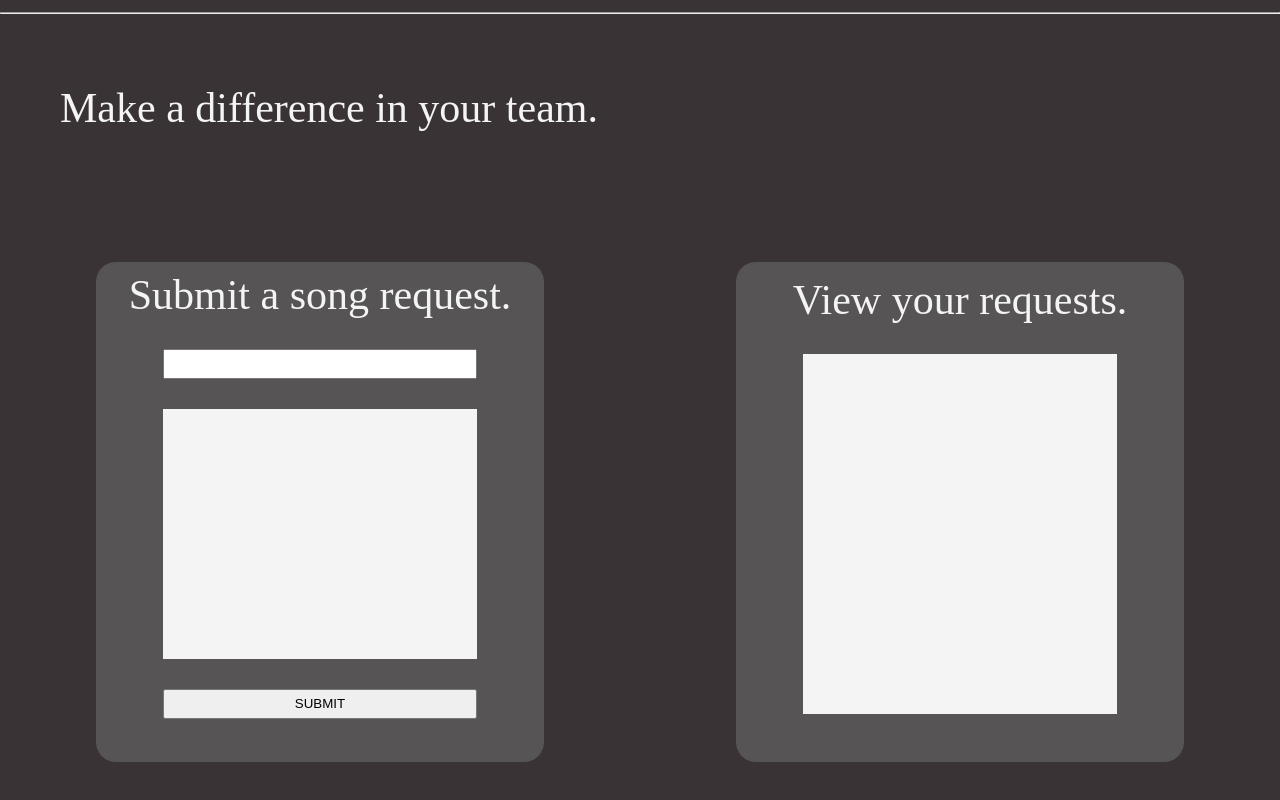
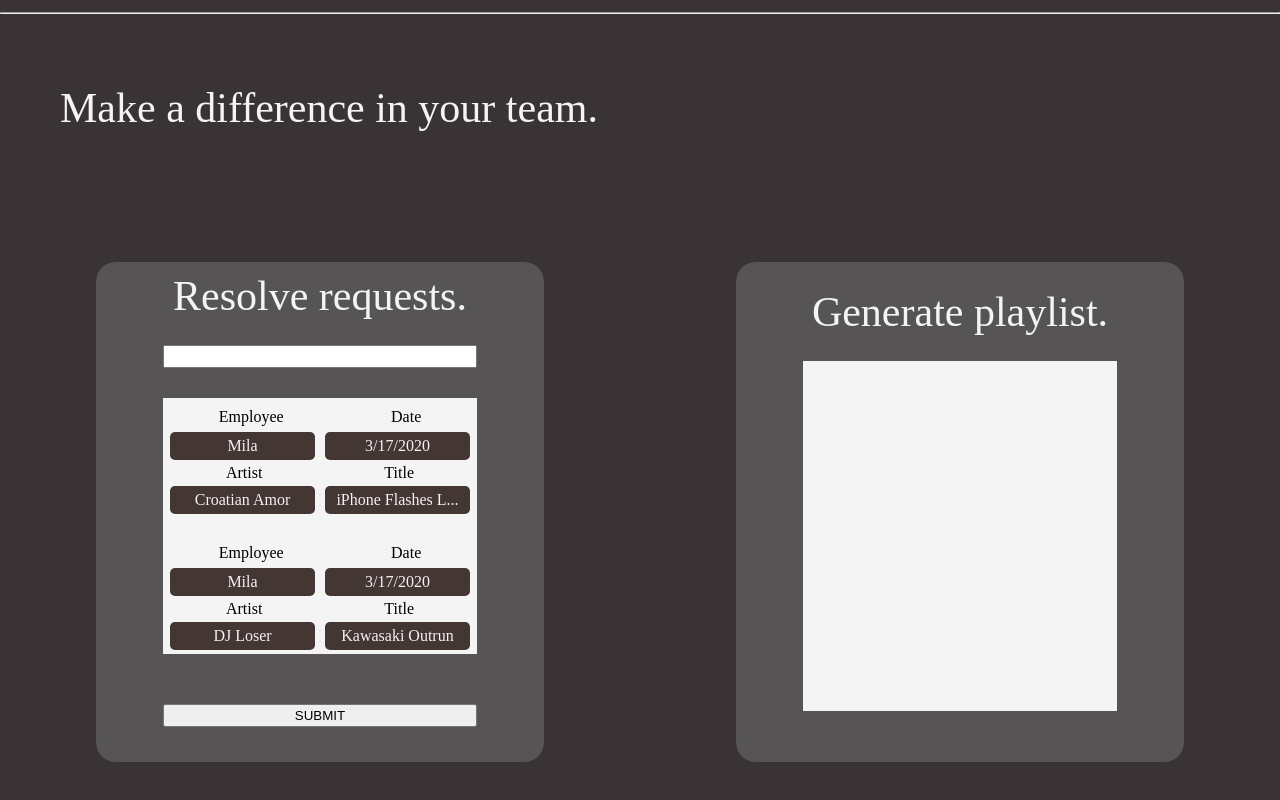
Before and after one commit to 2002-uta-java/Project2-PlaylistNRG-frontend, an Angular app: page /home in a window 1280 px wide. Shown: the part 908-1708 px from the top of the page. Built offline with nearby package versions, Linux system fonts and the light colour scheme; sample sign-in values are in the browser's storage.

Commit message:
Show pending requests

```diff
--- a/src/app/Components/home/home.component.css
+++ b/src/app/Components/home/home.component.css
@@ -129,7 +129,7 @@ hr:first-of-type{
     margin-top: 0;
 }
 
-/*Request Styling*/
+/*Request Container Styling*/
 .content-container{
     display: flex;
     flex-wrap: wrap;
@@ -137,7 +137,7 @@ hr:first-of-type{
 }
 
 .content p{
-    margin: 0;
+    margin: 10px auto;
 }
 
 .content{
@@ -158,18 +158,71 @@ hr:first-of-type{
 .content input[type=button], .content input[type=search], .results, .requests{
     height: 30px;
     width: 70%;
-    margin-top: 30px;
+    margin-top: 15px;
+    margin-bottom: 15px;
 }
 
 .content input[type=button], .requests{
     margin-bottom: 35px;
 }
 
+/*Search Result Styling*/
+
 .results{
     height: 250px;
     background-color: #F4F4F4;
 }
+
+/*Request Styling*/
+
 .requests{
-    height: 360px;
+    height: 350px;
     background-color: #F4F4F4;
+    color: black;
+    display: flex;
+    flex-wrap: wrap;
+    justify-content: center;
+    overflow-y: auto;
+    overflow-x: hidden;
 }
+
+.request{
+    text-align: center;
+    margin: 10px;
+    display: flex;
+    align-items: center;
+    justify-content: center;
+    flex-direction: column;
+}
+
+.data{
+    background-color: #433633;
+    color: #F7F0F5;
+    border-radius: 5px;
+    padding: 5px;
+    margin: 0 5px;
+    width: 145px;
+}
+
+.data-head{
+    display: flex;
+    width: 100%;
+}
+
+.data-head span{
+    margin: auto;
+    text-align: center;
+}
+
+.top, .bottom{
+    display: flex;
+    margin: 4px 0;
+}
+
+.top{
+    margin-top: 6px;
+}
+
+.bottom{
+    margin-bottom: 20px;
+}
--- a/src/app/Components/home/home.component.html
+++ b/src/app/Components/home/home.component.html
@@ -27,9 +27,11 @@
         </ul>
     </div>
     <hr>
-    <div class="section request">
+    <div class="section">
         <p>Make a difference in your team.</p>
         <div class="content-container">
+            <div *ngIf="role === 'Manager'; then managerDash else employeeDash;"></div>
+            <ng-template #employeeDash>
                 <div class="content">
                     <p>Submit a song request.</p>
                     <input type="search" />
@@ -44,6 +46,42 @@
 
                     </div>
                 </div>
+            </ng-template>
+            <ng-template #managerDash>
+                <div class="content">
+                    <p>Resolve requests.</p>
+                    <input type="search" />
+                    <div class="requests">
+                        <ul>
+                            <li class="request" *ngFor="let request of requests">
+                                <span class="data-head">
+                                    <span>Employee</span>
+                                    <span>Date</span>
+                                </span>
+                                <div class="top">
+                                    <span class="data">{{request.employeeName}}</span>
+                                    <span class="data">{{request.date}}</span>
+                                </div>
+                                <span class="data-head">
+                                    <span>Artist</span>
+                                    <span>Title</span>
+                                </span>
+                                <div class="bottom">
+                                    <span class="data">{{request.artist | shorten:16}}</span>
+                                    <span class="data">{{request.title | shorten:16}}</span>
+                                </div>
+                            </li>
+                        </ul>
+                    </div>
+                    <input type="button" (click)="submitSongRequest()" value="SUBMIT" />
+                </div>
+                <div class="content">
+                    <p>Generate playlist.</p>
+                    <div class="requests">
+
+                    </div>
+                </div>
+            </ng-template>
         </div>
     </div>
 </div>
--- a/src/app/Components/home/home.component.ts
+++ b/src/app/Components/home/home.component.ts
@@ -1,6 +1,7 @@
 import { Component } from '@angular/core';
 import { Router } from "@angular/router";
 import { HttpClient } from '@angular/common/http';
+import { ShortenPipe } from '../../Pipes/shorten.pipe';
 
 function getHashParams() {
   var hashParams = {};
@@ -23,9 +24,26 @@ export class HomeComponent {
   id: number;
   teamTracks: String[];
   personalTracks: String[];
+  //init value for testing
+  role: String = "Manager";
+  //request data for testing
+  requests = [
+    {
+      employeeName: "Mila",
+      date: "3/17/2020",
+      artist: "Croatian Amor",
+      title: "iPhone Flashes Lead the Way to the Underground Clubs"
+    },
+    {
+      employeeName: "Mila",
+      date: "3/17/2020",
+      artist: "DJ Loser",
+      title: "Kawasaki Outrun"
+    }
+  ];
   constructor(private router: Router, private http: HttpClient) {
     //get OAuth token from local storage
-    let auth:string = localStorage.getItem("Authorization");
+    let auth: string = localStorage.getItem("Authorization");
     //check if the token exists
     if (auth !== null) {
       //if the token is persisted in local storage (user logged in and refreshed):
@@ -68,13 +86,13 @@ export class HomeComponent {
                 image: track.album.images[1].url
               }
             });
-            this.personalTracks = this.teamTracks.filter((item, index)=>{return index >= 5});
+            this.personalTracks = this.teamTracks.filter((item, index) => { return index >= 5 });
             localStorage.setItem("team-tracks", JSON.stringify(this.teamTracks));
             localStorage.setItem("personal-tracks", JSON.stringify(this.personalTracks));
             this.router.navigate(['/home']);
           });
         });
-      } else{
+      } else {
         //send user to login if the token is undefined
         this.router.navigate(['/login']);
       }
--- a/src/app/Components/login/login.component.css
+++ b/src/app/Components/login/login.component.css
@@ -0,0 +1,58 @@
+.page{
+    display: flex;
+    flex-wrap: wrap;
+    display: flex;
+    width: 100%;
+    justify-content: center;
+    align-items: center;
+}
+
+.content{
+    display: flex;
+    flex-direction: column;
+    align-items: center;
+    justify-content: center;
+    margin: auto;
+    width: 35%;
+    height: 500px;
+    background-color: #565454;
+    color: #F4F4F4;
+    border-radius: 20px;
+    margin-top: 60px;
+}
+
+.section{
+    display: flex;
+    align-items: center;
+    justify-content: center;
+    flex-direction: column;
+    width: 75%;
+    height: 180px;
+    font-size: 30px;
+    margin: 0 auto;
+    text-align: center;
+}
+
+.section.top{
+    height: 100px;
+    width: 100%;
+}
+
+.highlighted{
+    margin: 0 0.25em;
+}
+
+.content input[type=button]{
+    height: 30px;
+    width: 100%;
+    margin-top: 30px;
+    margin-bottom: 35px;
+}
+
+hr{
+    width: 100%;
+}
+
+.section:first-of-type{
+    font-size: 34px;
+}
--- a/src/app/Components/login/login.component.html
+++ b/src/app/Components/login/login.component.html
@@ -1,15 +1,19 @@
-<div class="container">
-    <div class="section">
+<div class="page">
+    <div class="content">
+        <div class="section top">
             <div class="circle"></div>
-        <h2>PlaylistNRG Sign In</h2>
+            <p><strong>PlaylistNRG Sign In</strong></p>
         </div>
         <hr>
         <div class="section">
-        <p>Connect <strong>PlaylistNRG</strong> to your Spotify account.</p>
+            <p>Connect <strong class="highlighted"> PlaylistNRG </strong> to your Spotify account.</p>
+        </div>
+        <div class="section">
+            <input type="button" (click)="onLogin()" value="LOG IN TO SPOTIFY" />
         </div>
         <hr>
         <div class="section">
-
+            <input type="button" (click)="onLogin()" value="JOIN A GROUP" />
         </div>
-    <input type="button" (click)="onLogin()" value="LOG IN TO SPOTIFY"/>
     </div>
+</div>
--- /dev/null
+++ b/src/app/Pipes/shorten.pipe.ts
@@ -0,0 +1,17 @@
+import { Pipe, PipeTransform } from '@angular/core';
+
+@Pipe({
+  name: 'shorten'
+})
+export class ShortenPipe implements PipeTransform {
+
+  transform(value: string, ...args: number[]): string {
+    if(value.length >= args[0]){
+      let result:string = value.substring(0, args[0]);
+      return result + "...";
+    } else{
+      return value;
+    }
+  }
+
+}
--- a/src/app/app.module.ts
+++ b/src/app/app.module.ts
@@ -8,12 +8,14 @@ import {HttpClientModule} from '@angular/common/http';
 import { RouterModule } from '@angular/router';
 import { HomeComponent } from './Components/home/home.component';
 import {RoutingModule} from './routing.module';
+import { ShortenPipe } from './Pipes/shorten.pipe';
 
 @NgModule({
   declarations: [
     AppComponent,
     LoginComponent,
     HomeComponent,
+    ShortenPipe,
   ],
   imports: [
     BrowserModule,
```
Also changed, not shown: 1 other file (tests, documents, lock files or other folders). Lines whose indentation alone changed are shown as unchanged.
